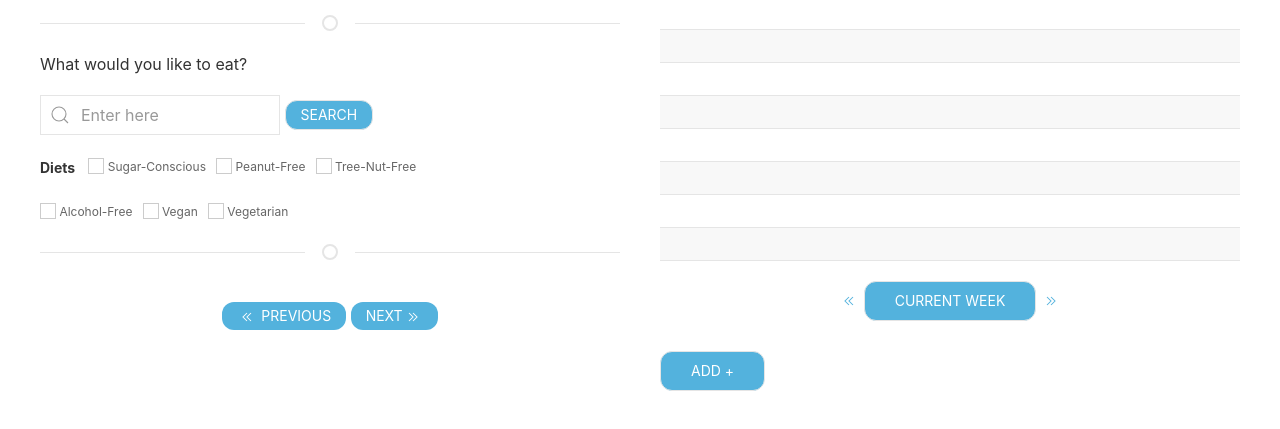
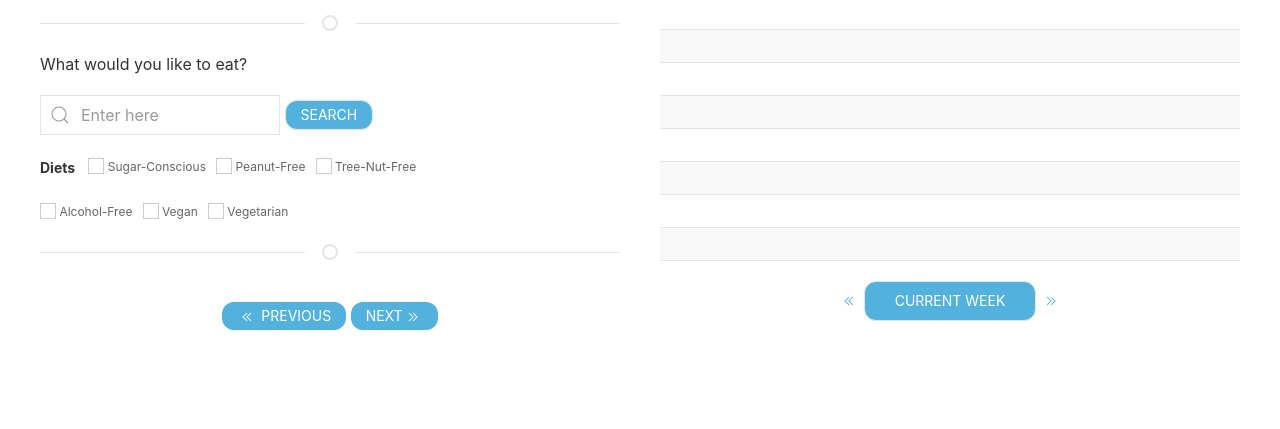
Before and after one commit to hollyisaredhead/Weekly-meal-planner, a plain HTML site: page index.html in a window 1280 px wide. Shown: the part 71-500 px from the top of the page. Drawn offline with nearby package versions, Linux system fonts and the light colour scheme; a script that the page names is missing.

Commit message:
removed extra add button

```diff
--- a/index.html
+++ b/index.html
@@ -288,10 +288,7 @@
                     </div>
                 </div>
 
-                <div class="addRecipe uk-width-small"
-                    data-recipe-id="http://www.edamam.com/ontologies/edamam.owl#recipe_7879614ad1d3687818ba7a494ef0bab9">
-                    <a class="uk-button uk-button-default">Add +</a>
-                </div>
+
 
             </div>
 
```
